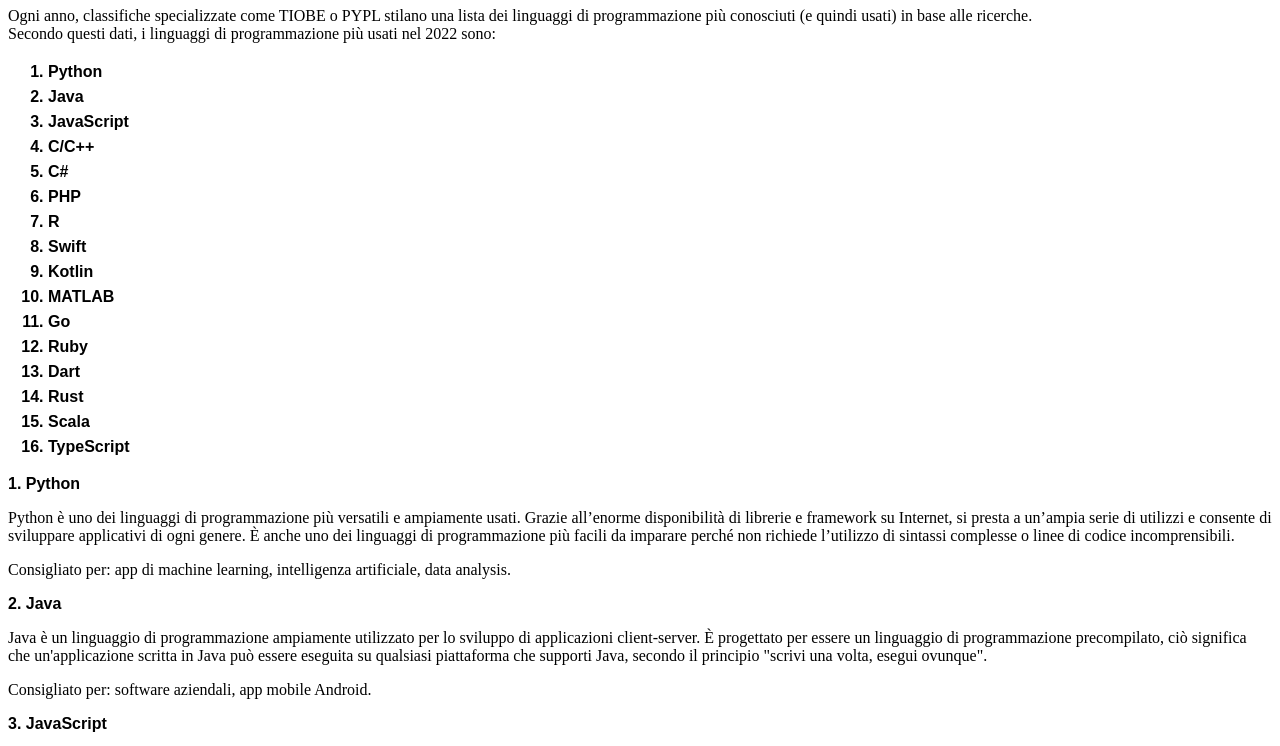
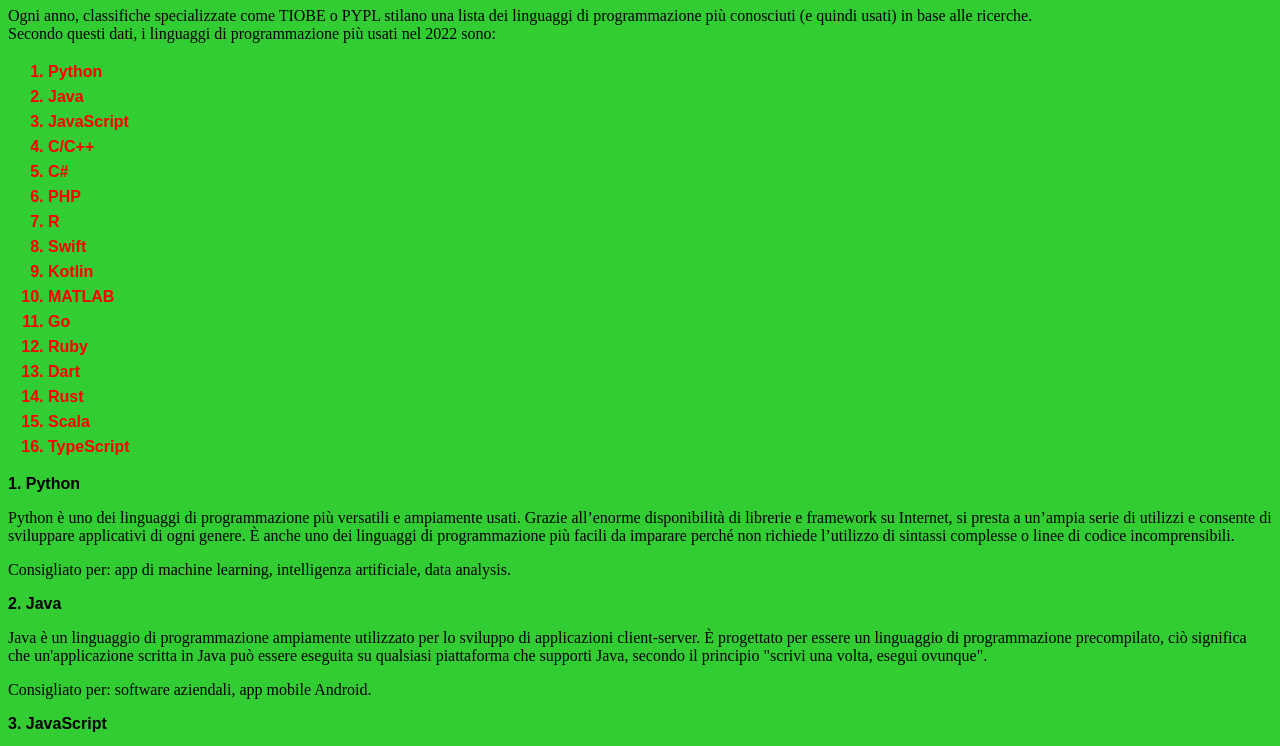
Before and after one commit to Marcofa87/ProvaGit2, a plain HTML site: page index.html in a window 1280 px wide. Shown: the part 73-819 px from the top of the page. Drawn offline with Linux system fonts and the light colour scheme.

Commit message:
Add colore rosso e sfondo lime

```diff
--- a/stile.css
+++ b/stile.css
@@ -1,3 +1,6 @@
+body {
+    background-color: limegreen
+}
 .title1{
     font-weight: bold;
     font-family: Arial, Helvetica, sans-serif;
@@ -6,4 +9,5 @@
     font-weight: bold;
     line-height: 25px;
     font-family: Arial, Helvetica, sans-serif;
+    color: red;
 }
```
